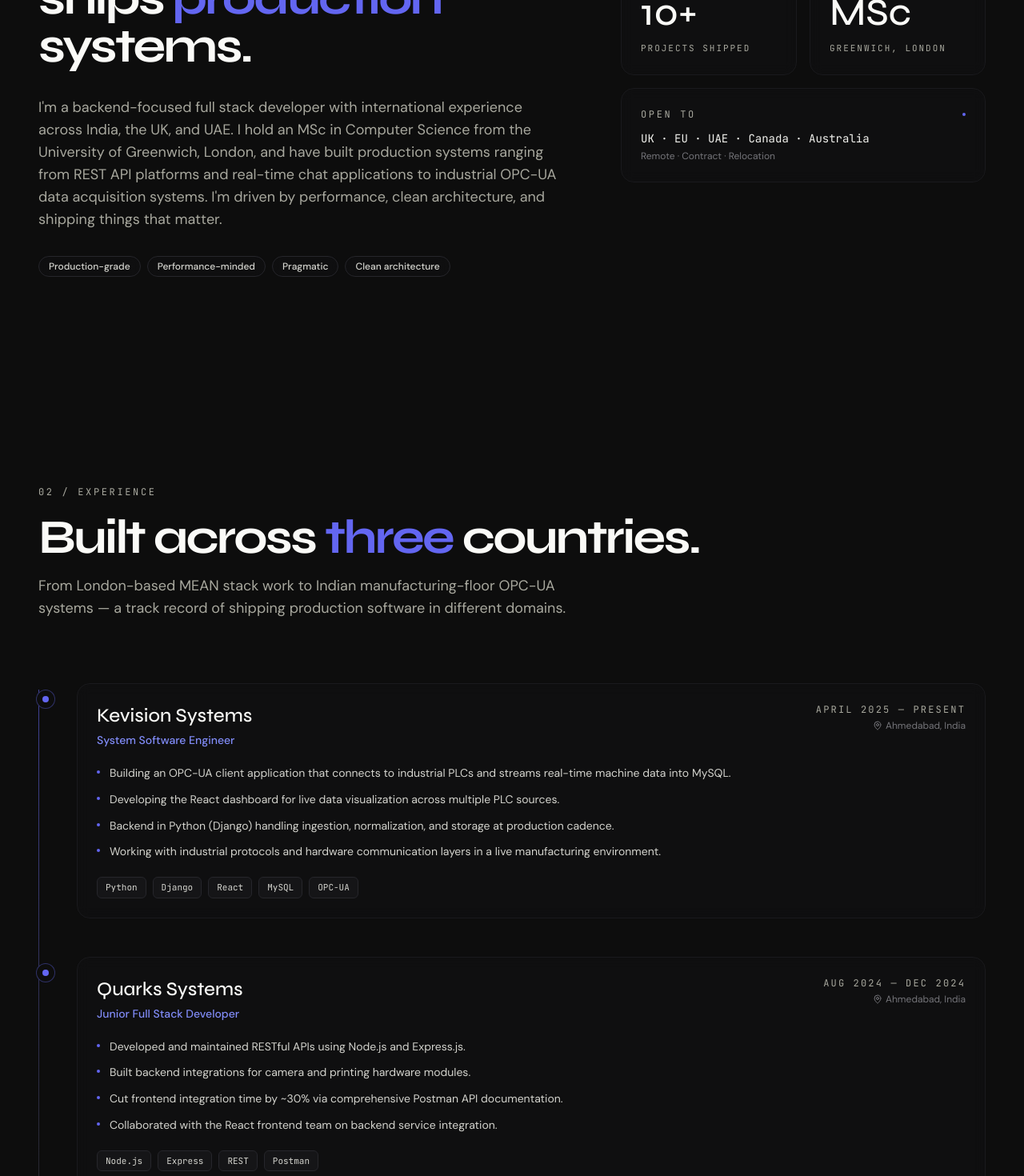
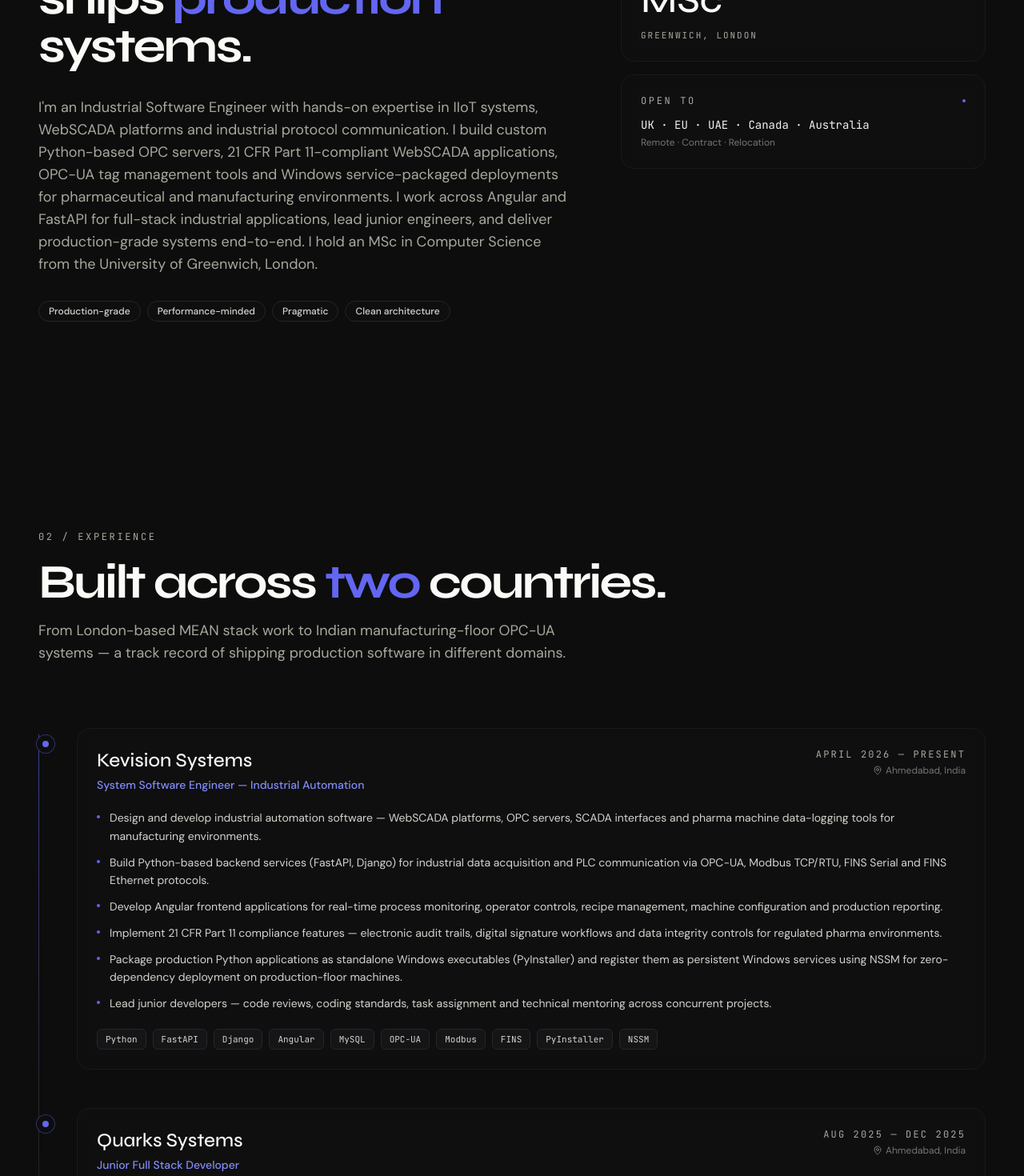
Before and after one commit to aarppitta/my_portfolio, a React (Vite) app: page / in a window 1280 px wide. Shown: the part 1120-2590 px from the top of the page at 80% size. Built offline with nearby package versions, Linux system fonts and the light colour scheme; the HTML template or start-up script is replaced by a standard one.

Commit message:
updated skills

```diff
--- a/src/components/About.jsx
+++ b/src/components/About.jsx
@@ -34,8 +34,11 @@ export default function About() {
 
         <div className="lg:col-span-5">
           <StaggerGroup className="grid grid-cols-2 gap-4">
-            {profile.stats.map((s) => (
-              <StaggerItem key={s.label}>
+            {profile.stats.map((s, i) => (
+              <StaggerItem
+                key={s.label}
+                className={profile.stats.length % 2 && i === profile.stats.length - 1 ? 'col-span-2' : undefined}
+              >
                 <div className="card card-hover h-full">
                   <div className="font-display text-4xl sm:text-5xl text-bone-50 leading-none">
                     {s.value}
--- a/src/components/Experience.jsx
+++ b/src/components/Experience.jsx
@@ -12,7 +12,7 @@ export default function Experience() {
           kicker="02 / Experience"
           title={
             <>
-              Built across <span className="text-accent-500">three</span> countries.
+              Built across <span className="text-accent-500">two</span> countries.
             </>
           }
           lead="From London-based MEAN stack work to Indian manufacturing-floor OPC-UA systems — a track record of shipping production software in different domains."
--- a/src/components/Hero.jsx
+++ b/src/components/Hero.jsx
@@ -62,9 +62,9 @@ export default function Hero() {
             transition={{ delay: 0.55, duration: 0.6 }}
             className="mt-8 max-w-xl text-base sm:text-lg leading-relaxed text-bone-300"
           >
-            I design and build scalable systems,
-            from secure JWT-based REST APIs and real-time Socket.IO applications to industrial OPC-UA data pipelines,
-            ensuring both robust backend performance and intuitive frontend experiences.
+            I design and build industrial software end-to-end,
+            from custom Python OPC servers and PLC protocol drivers to 21 CFR Part 11-compliant WebSCADA platforms,
+            delivering production-grade systems for pharma and manufacturing floors.
 
           </motion.p>
 
--- a/src/components/Projects.jsx
+++ b/src/components/Projects.jsx
@@ -85,7 +85,7 @@ export default function Projects() {
               Projects, <span className="text-accent-500">shipped.</span>
             </>
           }
-          lead="A mix of production systems, full-stack apps, and hardware-integrated backends. Each one solves a real problem."
+          lead="Production industrial systems — WebSCADA, OPC servers and commissioning tools — built for pharma and manufacturing floors."
         />
 
         <StaggerGroup className="mt-16 grid gap-6 md:grid-cols-2 lg:grid-cols-3">
@@ -96,6 +96,8 @@ export default function Projects() {
           ))}
         </StaggerGroup>
 
+        {rest.length > 0 && (
+          <>
             <Reveal delay={0.1}>
               <div className="mt-20 mb-8 flex items-center gap-4">
                 <span className="eyebrow">More</span>
@@ -110,6 +112,8 @@ export default function Projects() {
                 </StaggerItem>
               ))}
             </StaggerGroup>
+          </>
+        )}
       </div>
     </section>
   );
--- a/src/components/Skills.jsx
+++ b/src/components/Skills.jsx
@@ -15,6 +15,9 @@ const iconSlug = {
   'Express.js': 'express',
   'Python': 'python',
   'Django': 'django',
+  'FastAPI': 'fastapi',
+  'Pydantic': 'pydantic',
+  'Docker Compose': 'docker',
   'MongoDB': 'mongodb',
   'MySQL': 'mysql',
   'PostgreSQL': 'postgresql',
--- a/src/data/experience.js
+++ b/src/data/experience.js
@@ -1,53 +1,39 @@
 export const experience = [
   {
     company: 'Kevision Systems',
-    role: 'System Software Engineer',
-    period: 'April 2025 — Present',
+    role: 'System Software Engineer — Industrial Automation',
+    period: 'April 2026 — Present',
     location: 'Ahmedabad, India',
     bullets: [
-      'Building an OPC-UA client application that connects to industrial PLCs and streams real-time machine data into MySQL.',
-      'Developing the React dashboard for live data visualization across multiple PLC sources.',
-      'Backend in Python (Django) handling ingestion, normalization, and storage at production cadence.',
-      'Working with industrial protocols and hardware communication layers in a live manufacturing environment.',
+      'Design and develop industrial automation software — WebSCADA platforms, OPC servers, SCADA interfaces and pharma machine data-logging tools for manufacturing environments.',
+      'Build Python-based backend services (FastAPI, Django) for industrial data acquisition and PLC communication via OPC-UA, Modbus TCP/RTU, FINS Serial and FINS Ethernet protocols.',
+      'Develop Angular frontend applications for real-time process monitoring, operator controls, recipe management, machine configuration and production reporting.',
+      'Implement 21 CFR Part 11 compliance features — electronic audit trails, digital signature workflows and data integrity controls for regulated pharma environments.',
+      'Package production Python applications as standalone Windows executables (PyInstaller) and register them as persistent Windows services using NSSM for zero-dependency deployment on production-floor machines.',
+      'Lead junior developers — code reviews, coding standards, task assignment and technical mentoring across concurrent projects.',
     ],
-    stack: ['Python', 'Django', 'React', 'MySQL', 'OPC-UA'],
+    stack: ['Python', 'FastAPI', 'Django', 'Angular', 'MySQL', 'OPC-UA', 'Modbus', 'FINS', 'PyInstaller', 'NSSM'],
   },
   {
     company: 'Quarks Systems',
     role: 'Junior Full Stack Developer',
-    period: 'Aug 2024 — Dec 2024',
+    period: 'Aug 2025 — Dec 2025',
     location: 'Ahmedabad, India',
     bullets: [
-      'Developed and maintained RESTful APIs using Node.js and Express.js.',
-      'Built backend integrations for camera and printing hardware modules.',
-      'Cut frontend integration time by ~30% via comprehensive Postman API documentation.',
-      'Collaborated with the React frontend team on backend service integration.',
+      'Built and maintained RESTful APIs in Node.js/Express.js; integrated backend services with camera and printing hardware modules.',
+      'Maintained Postman API documentation, improving cross-team integration efficiency by ~30%.',
     ],
     stack: ['Node.js', 'Express', 'REST', 'Postman'],
   },
   {
-    company: 'Fortray Global Service Ltd.',
-    role: 'Full Stack MEAN Developer Intern',
+    company: 'Fortray Global Services Limited',
+    role: 'Full Stack Developer Intern — MEAN Stack',
     period: 'Jul 2023 — Dec 2024',
-    location: 'London, UK · Remote',
+    location: 'London, United Kingdom',
     bullets: [
-      'Developed backend services with Node.js / Express and MongoDB.',
-      'Deployed applications on AWS EC2 for production use.',
-      'Implemented JWT authentication and API security mechanisms.',
-      'Worked in an Agile team across cross-functional collaboration.',
+      'Built backend services in Node.js/Express.js with MongoDB, deployed to AWS EC2, with JWT authentication and RBAC.',
+      'Worked in Agile sprints delivering end-to-end frontend/backend integration across multiple release cycles.',
     ],
-    stack: ['Node.js', 'Express', 'MongoDB', 'AWS EC2', 'JWT'],
-  },
-  {
-    company: 'Monke Labs',
-    role: 'Front-End Developer Intern',
-    period: 'Mar 2023 — May 2023',
-    location: 'UAE · Remote',
-    bullets: [
-      'Built responsive UIs in React.js.',
-      'Translated UI/UX requirements into production code.',
-      'Reduced project delays by 25% through cross-team collaboration.',
-    ],
-    stack: ['React', 'JavaScript', 'CSS3'],
+    stack: ['Node.js', 'Express', 'MongoDB', 'AWS EC2', 'JWT', 'RBAC'],
   },
 ];
--- a/src/data/profile.js
+++ b/src/data/profile.js
@@ -1,8 +1,8 @@
 // Single source of truth for personal info. Replace TODO values before deploying.
 export const profile = {
   name: 'Arpita Chaudhari',
-  title: 'Full Stack Developer',
-  subtitle: 'Backend-Focused · React · Node.js · Python · Django',
+  title: 'Industrial Software Engineer',
+  subtitle: 'IIoT & OT Systems · Python · FastAPI · Angular · OPC-UA',
   location: 'Ahmedabad, India',
   email: 'arpitachaudhari28@gmail.com',
   // TODO: replace with real URLs before publishing
@@ -12,21 +12,20 @@ export const profile = {
   // TODO: paste your Formspree form ID, e.g. xyzabcde
   formspreeId: 'YOUR_FORM_ID',
   tagline:
-    'I build scalable backends and clean frontends — from REST APIs to real-time systems to industrial OPC integrations.',
+    'I build industrial software — WebSCADA platforms, custom OPC servers and 21 CFR Part 11-compliant systems for pharma and manufacturing.',
   about:
-    "I'm a backend-focused full stack developer with international experience across India, the UK, and UAE. I hold an MSc in Computer Science from the University of Greenwich, London, and have built production systems ranging from REST API platforms and real-time chat applications to industrial OPC-UA data acquisition systems. I'm driven by performance, clean architecture, and shipping things that matter.",
+    "I'm an Industrial Software Engineer with hands-on expertise in IIoT systems, WebSCADA platforms and industrial protocol communication. I build custom Python-based OPC servers, 21 CFR Part 11-compliant WebSCADA applications, OPC-UA tag management tools and Windows service-packaged deployments for pharmaceutical and manufacturing environments. I work across Angular and FastAPI for full-stack industrial applications, lead junior engineers, and deliver production-grade systems end-to-end. I hold an MSc in Computer Science from the University of Greenwich, London.",
   rolesAvailableFor: 'UK · EU · UAE · Canada · Australia',
   stats: [
     { value: '2+', label: 'Years Experience' },
-    { value: '3', label: 'Countries · IN · UK · UAE' },
     { value: '10+', label: 'Projects Shipped' },
     { value: 'MSc', label: 'Greenwich, London' },
   ],
   typewriterRoles: [
-    'System Engineer',
+    'Industrial Software Engineer',
+    'System Software Engineer',
+    'IIoT & WebSCADA Developer',
+    'Python · FastAPI · Angular',
     'Full Stack Developer',
-    'Backend Engineer',
-    'API Architect',
-    'React & Node.js Specialist',
   ],
 };
--- a/src/data/projects.js
+++ b/src/data/projects.js
@@ -1,68 +1,55 @@
 // TODO: replace github URLs with your real repo links
 export const projects = [
   {
-    name: 'OPC-UA Industrial Data Platform',
+    name: 'L2 LineSync — WebSCADA System',
     tag: 'Production System',
     featured: true,
     description:
-      'Real-time industrial data acquisition system connecting to PLCs over OPC-UA. Streams live machine telemetry from factory hardware into MySQL, with a React dashboard for monitoring and visualization.',
-    stack: ['React', 'Python', 'Django', 'MySQL', 'OPC-UA', 'REST'],
+      'L2 industrial process-monitoring platform that acquires real-time data from the L1 server and displays live machine status, alarms and process values across production lines. Includes recipe management, multi-tier RBAC, machine configuration, database backup/restore, and 21 CFR Part 11 digital signatures with a tamper-evident audit trail. The FastAPI backend ships as a PyInstaller executable running as an NSSM Windows service.',
+    stack: ['Angular', 'FastAPI', 'Python', 'MySQL', 'PyInstaller', 'NSSM', '21 CFR Part 11'],
     github: null,
     demo: null,
     accent: 'industrial',
   },
   {
-    name: 'Task Management System',
-    tag: 'Full Stack',
+    name: 'OPC Server — Custom Industrial Data Gateway',
+    tag: 'Production System',
     featured: true,
     description:
-      'Project management app with auth, task assignment, status tracking, and team collaboration.',
-    stack: ['React', 'Node.js', 'Express', 'MongoDB', 'JWT'],
-    github: 'https://github.com/aarppitta/Task-Management',
+      'Custom Python OPC server built from scratch as an open-source alternative to commercial servers such as Kepware, at zero licensing cost. A pluggable, protocol-agnostic driver architecture ships four production drivers (Modbus TCP/RTU, FINS Serial, FINS Ethernet, OPC-UA) and persists live PLC data into a normalised MySQL schema for historical analysis, trends and alarm logging.',
+    stack: ['Python', 'Django', 'MySQL', 'OPC-UA', 'Modbus TCP/RTU', 'FINS Serial', 'FINS Ethernet'],
+    github: null,
     demo: null,
-    accent: 'product',
+    accent: 'industrial',
   },
   {
-    name: 'Job Portal Platform',
-    tag: 'Full Stack',
+    name: 'Pulse Connect — OPC-UA Tag Browser & Config Generator',
+    tag: 'Industrial Tooling',
     featured: true,
     description:
-      'End-to-end job board with employer & candidate flows, job listings, application tracking, and search/filter.',
-    stack: ['React', 'Node.js', 'Express', 'MongoDB', 'JWT'],
-    github: 'https://github.com/aarppitta/Job-portal-MERN',
+      'Full-stack tool that connects to an OPC-UA server, browses the tag namespace and lets engineers classify tags as Process or Alarm tags through a guided UI. Generates a structured config.ini consumed directly by data-logging services, cutting commissioning time for new machines.',
+    stack: ['Python', 'OPC-UA (asyncua)', 'Angular', 'FastAPI', 'MySQL'],
+    github: null,
     demo: null,
-    accent: 'product',
+    accent: 'industrial',
   },
   {
-    name: 'Grocery E-Commerce Platform',
-    tag: 'E-Commerce',
-    featured: false,
+    name: 'Compression Machine Interface — Angular SCADA',
+    tag: 'SCADA',
+    featured: true,
     description:
-      'Full-stack grocery storefront with secure auth, product management, cart, and order processing.',
-    stack: ['React', 'Node.js', 'Express', 'MongoDB', 'JWT'],
+      'Angular SCADA application with real-time operator screens for compression machines: machine status, process values, operator controls and parameter configuration. Defined the data interface contract with the LabVIEW / Zenon backend layer, and leading junior developers on architecture, code review and delivery.',
+    stack: ['Angular', 'TypeScript', 'LabVIEW', 'Zenon', 'SCADA'],
+    github: null,
+    demo: null,
+    accent: 'industrial',
   },
   {
-    name: 'Real-Time Chat Application',
-    tag: 'Real-Time',
-    featured: false,
+    name: 'Pharma Processing Machine — Configuration Tool',
+    tag: 'Pharma Manufacturing',
+    featured: true,
     description:
-      'Real-time messaging supporting many concurrent users with instant delivery over WebSockets.',
-    stack: ['Node.js', 'Socket.IO', 'Express', 'React'],
-  },
-  {
-    name: 'Weighbridge Automation System',
-    tag: 'Hardware Integration',
-    featured: false,
-    description:
-      'Backend system for industrial weighbridge hardware, exchanging data between Node.js APIs and physical weighing equipment.',
-    stack: ['Node.js', 'Express', 'MySQL', 'Hardware'],
-  },
-  {
-    name: 'Event Booking System',
-    tag: 'API',
-    featured: false,
-    description:
-      'REST API event platform with JWT auth, MongoDB schemas, and concurrent booking support.',
-    stack: ['Node.js', 'Express', 'MongoDB', 'JWT'],
+      'Python utility that generates validated config.ini files for pharma processing machines (IP addresses, database settings and trigger bits), eliminating manual INI editing errors. Deployed in a regulated pharma manufacturing environment ahead of production runs.',
+    stack: ['Python', 'config.ini', 'Industrial Protocols'],
   },
 ];
--- a/src/data/skills.js
+++ b/src/data/skills.js
@@ -1,27 +1,27 @@
 export const skillGroups = [
   {
-    label: 'Frontend',
-    items: ['React.js', 'Angular', 'TypeScript', 'JavaScript (ES6+)', 'HTML5', 'CSS3'],
+    label: 'Industrial & OT',
+    items: ['OPC-UA', 'Modbus TCP/RTU', 'FINS Serial', 'FINS Ethernet', 'WebSCADA', 'LabVIEW', 'Zenon', '21 CFR Part 11', 'Digital Signatures', 'ISA-95 (L2/L3)'],
   },
   {
-    label: 'Backend',
-    items: ['Node.js', 'Express.js', 'Python', 'Django'],
+    label: 'Python Back-End',
+    items: ['Python', 'FastAPI', 'Django', 'asyncio', 'Pydantic', 'REST APIs', 'JWT', 'RBAC'],
+  },
+  {
+    label: 'Front-End',
+    items: ['Angular', 'React.js', 'TypeScript', 'JavaScript (ES6+)', 'HTML5', 'CSS3'],
   },
   {
     label: 'Databases',
-    items: ['MongoDB', 'MySQL', 'PostgreSQL'],
+    items: ['MySQL', 'MongoDB'],
   },
   {
-    label: 'Auth & APIs',
-    items: ['REST APIs', 'JWT', 'Socket.IO', 'OPC-UA'],
+    label: 'DevOps & Tools',
+    items: ['Docker', 'Docker Compose', 'PyInstaller', 'NSSM', 'Git', 'GitHub', 'AWS (EC2)', 'Postman', 'Agile / Scrum'],
   },
   {
-    label: 'Cloud & DevOps',
-    items: ['AWS (EC2)', 'Docker', 'Vercel', 'Git', 'GitHub'],
-  },
-  {
-    label: 'Tools',
-    items: ['Postman', 'Figma'],
+    label: 'Leadership',
+    items: ['Technical Lead', 'Mentoring', 'Code Review', 'Task Planning', 'Cross-team Coordination'],
   },
 ];
 
```
Also changed, not shown: index.html (+6 -6 lines), 1 other file (tests, documents, lock files or other folders). Lines whose indentation alone changed are shown as unchanged.
